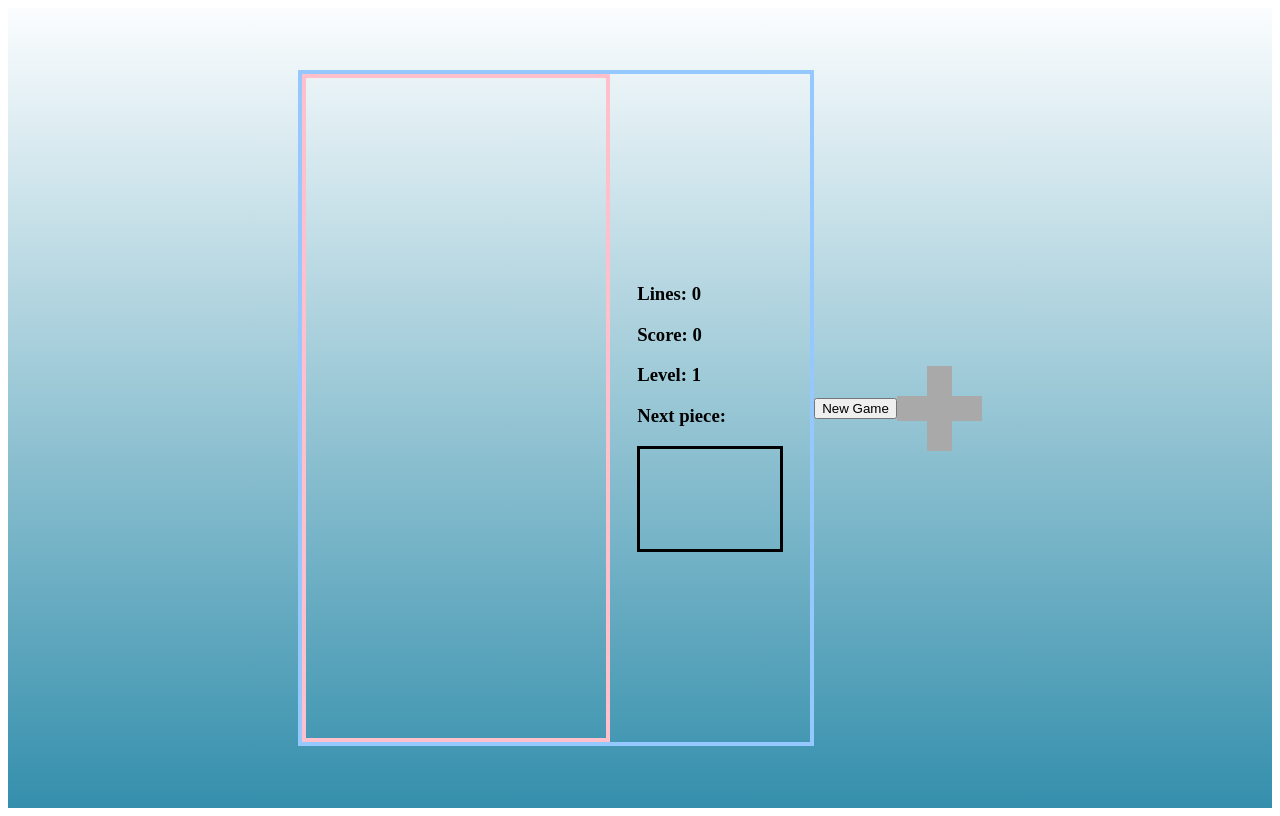
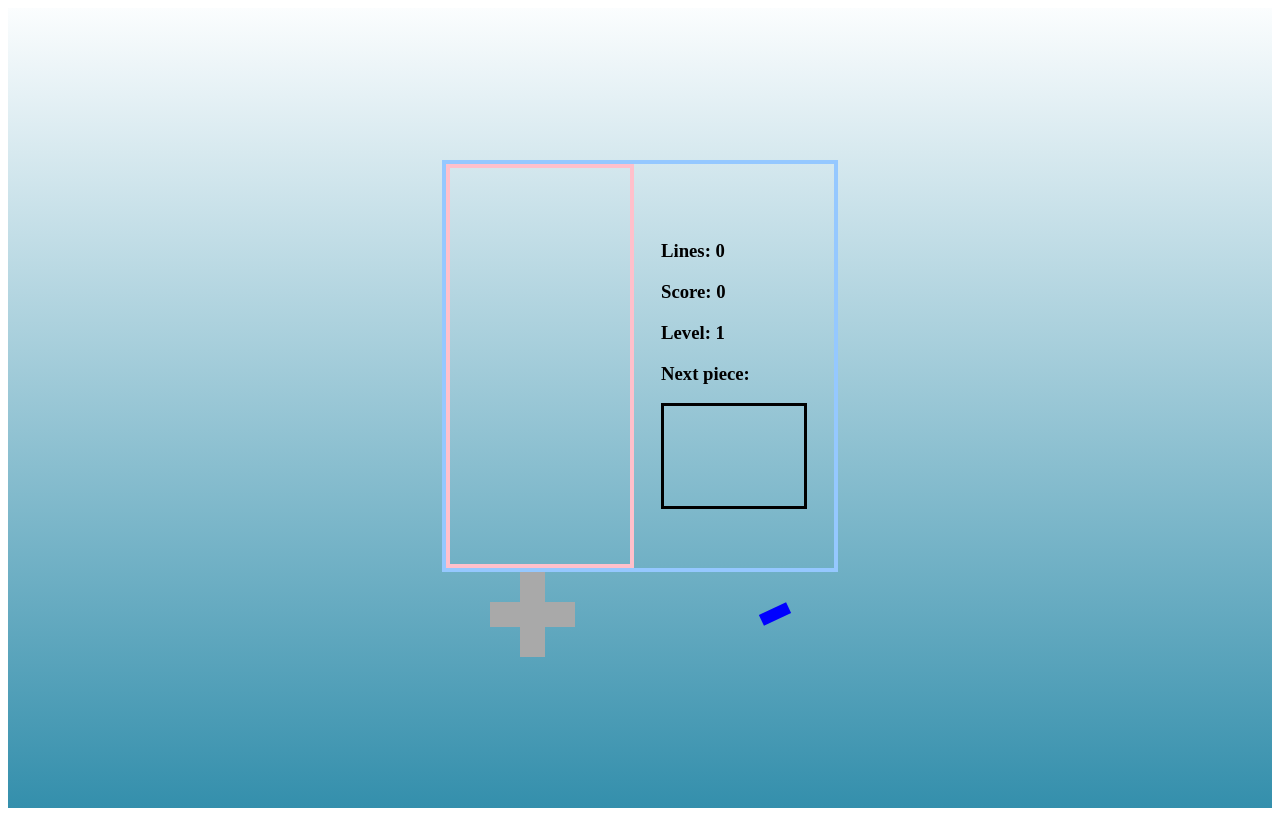
Before and after one commit to leoparis89/tetris, a React app: page / in a window 1280 px wide. Built offline with nearby package versions, Linux system fonts and the light colour scheme.

Commit message:
add newgame button and improve style

```diff
--- a/src/components/Controller/Controller.js
+++ b/src/components/Controller/Controller.js
@@ -1,5 +1,7 @@
 import React, {Component} from 'react';
-import Cross from "./Cross"
+import './Controller.scss';
+import Cross from './Cross';
+import MenuButtons from './MenuButtons';
 
 export const DOWN = 'DOWN';
 export const LEFT = 'LEFT';
@@ -35,7 +37,11 @@ class Controller extends Component {
   }
 
   render() {
-    return (<div><Cross onMove={this.props.onMove} /></div>);
+    return (
+      <div className="controller__container">
+        <Cross onMove={this.props.onMove} />
+        <MenuButtons onNewGame={this.props.onNewGame}/>
+      </div>);
   }
 }
 
--- /dev/null
+++ b/src/components/Controller/Controller.scss
@@ -0,0 +1,8 @@
+.controller {
+  &__container {
+    display: flex;
+    align-items: center;
+    justify-content: space-between;
+    width: 300px;
+  }
+}
--- a/src/components/Controller/Cross.scss
+++ b/src/components/Controller/Cross.scss
@@ -6,6 +6,7 @@ $long: 30px;
   &__row {
     display: flex;
     justify-content: center;
+    cursor: pointer;
   }
 
   &__element {
--- /dev/null
+++ b/src/components/Controller/MenuButtons.js
@@ -0,0 +1,10 @@
+import React from 'react';
+import './MenuButtons.scss';
+
+const MenuButtons = ({onNewGame = () => {}})=> {
+  return <div>
+    <span className="menu-buttons" onClick={onNewGame}></span>
+  </div>;
+};
+
+export default MenuButtons;
--- /dev/null
+++ b/src/components/Controller/MenuButtons.scss
@@ -0,0 +1,8 @@
+.menu-buttons {
+  cursor: pointer;
+  display: inline-block;
+  transform: rotate(-25deg);
+  background: blue;
+  width: 30px;
+  height: 12px;
+}
--- a/src/components/Screen/Screen.scss
+++ b/src/components/Screen/Screen.scss
@@ -1,7 +1,7 @@
 .block {
   display: inline-block;
-  height: 30px;
-  width: 30px;
+  height: 18px;
+  width: 18px;
   //border-radius: 3px; ugly
 
   &__color--1 {
--- a/src/containers/Game/Game.js
+++ b/src/containers/Game/Game.js
@@ -188,11 +188,11 @@ class Game extends Component {
             <Info nextPiece={nextPiece} lines={lines} score={score} level={level}/>
           </div>
           <div>
-            <button onClick={this.startNewGame}>New Game</button>
             {gameOver && <h1>Game Over</h1>}
           </div>
           <Controller onMove ={this.handleMove}
             onRotate={this.handleRotate}
+            onNewGame={this.startNewGame}
           />
         </div>);
     }
--- a/src/containers/Game/Game.scss
+++ b/src/containers/Game/Game.scss
@@ -8,6 +8,7 @@ $dark-color: darken($base-color, 35%);
   display: flex;
   justify-content: center;
   align-items: center;
+  flex-direction: column;
   background: linear-gradient($light-color, $dark-color);
 }
 
```
